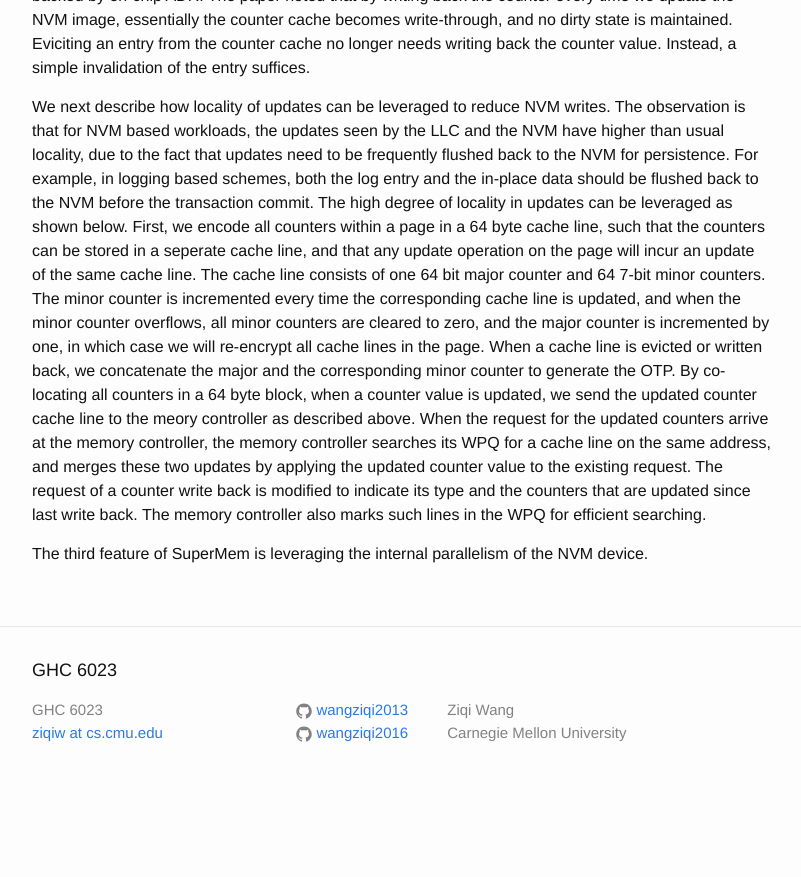
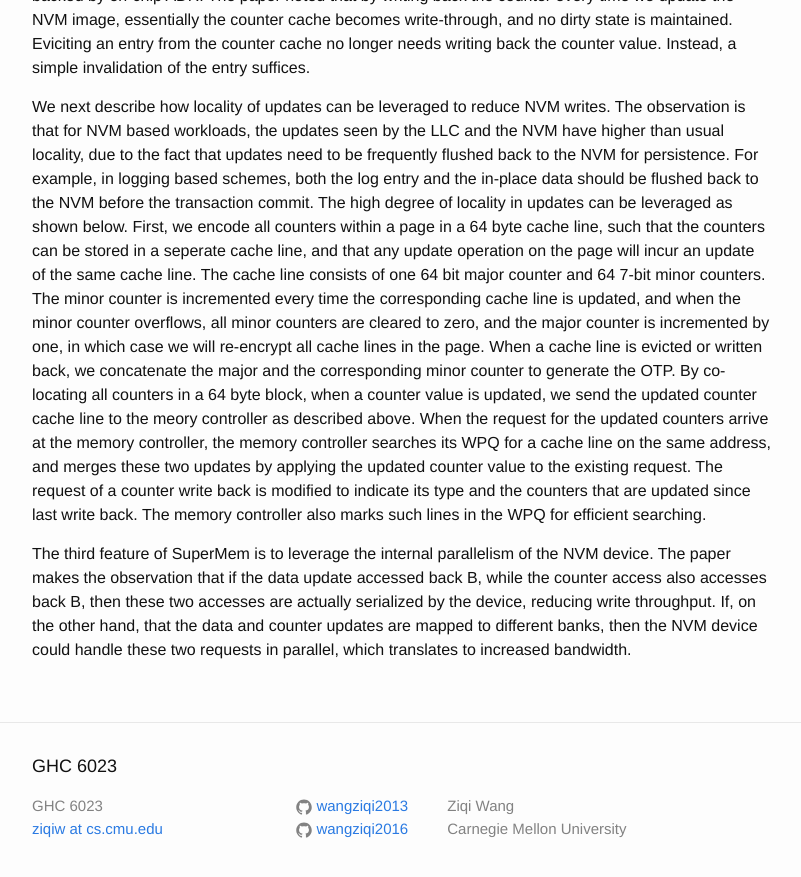
Before and after one commit to wangziqi2013/wangziqi2013.github.io, a Jekyll site: the page built from _posts/2019-12-12-supermem.markdown, in a window 1280 px wide and 900 px high, scrolled down 2083 px. Shown: the top 877 px of the window, without its empty margins (238-1039 px from the left). Built offline with Jekyll 4.4.1, drawn with Linux system fonts in a browser that asks for light colours; before the commit the page ends 2887 px from its top, so only the background shows below that.

Commit message:
Adding bandwidth

```diff
--- a/_posts/2019-12-12-supermem.markdown
+++ b/_posts/2019-12-12-supermem.markdown
@@ -88,4 +88,7 @@ and merges these two updates by applying the updated counter value to the existi
 write back is modified to indicate its type and the counters that are updated since last write back. The memory controller
 also marks such lines in the WPQ for efficient searching.
 
-The third feature of SuperMem is leveraging the internal parallelism of the NVM device.
+The third feature of SuperMem is to leverage the internal parallelism of the NVM device. The paper makes the observation
+that if the data update accessed back B, while the counter access also accesses back B, then these two accesses are actually
+serialized by the device, reducing write throughput. If, on the other hand, that the data and counter updates are mapped
+to different banks, then the NVM device could handle these two requests in parallel, which translates to increased bandwidth.
```
